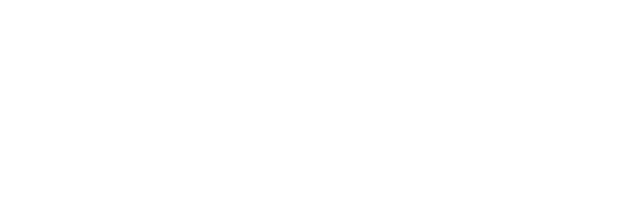
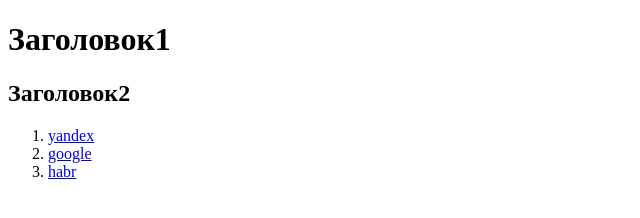
Before and after one commit to OlgaLosikova/myFolder, a website: page src/index.html in a window 1280 px wide. Shown: the whole page, without its empty margins (0-640 px from the left). Drawn offline with Linux system fonts and the light colour scheme.

Commit message:
Задание по HTML

```diff
--- a/src/index.html
+++ b/src/index.html
@@ -3,5 +3,13 @@
     <head>
         <title>HTML</title>
     </head>
-    <body></body>
+    <body>
+        <h1>Заголовок1</h1>
+        <h2>Заголовок2</h2>
+        <ol>
+            <li><a href="https://ya.ru/">yandex</a></li>
+            <li><a href="https://google.com">google</a></li>
+            <li><a href="https://habr.com">habr</a></li>
+        </ol>
+    </body>
 </html>
```
